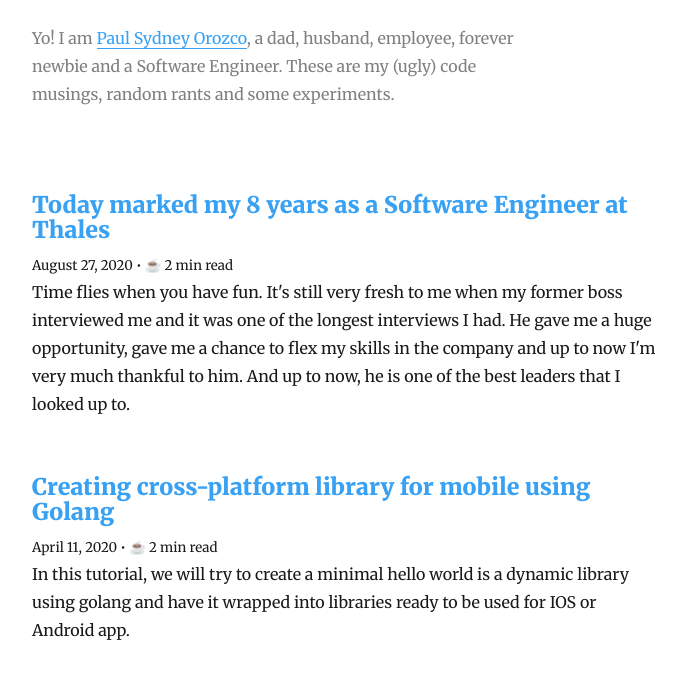
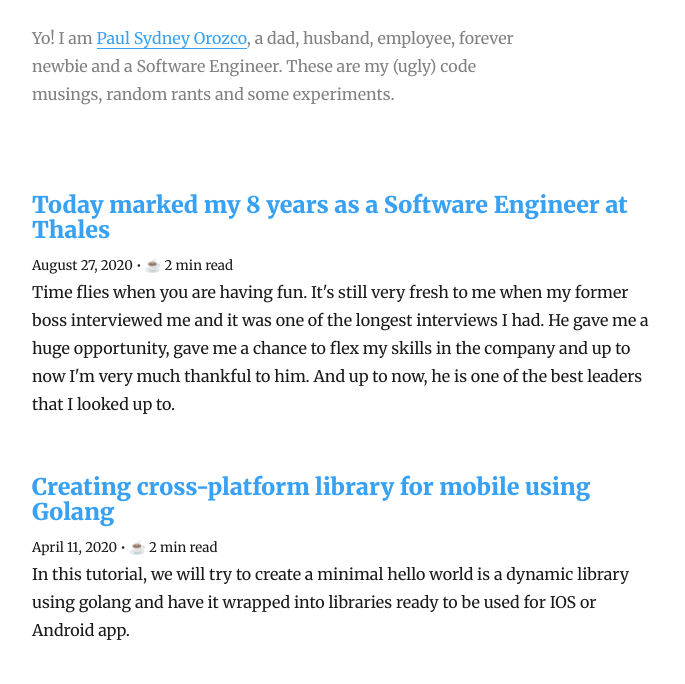
Before and after one commit to xtrycatchx/not.expert, a Gatsby site: page / in a window 1280 px wide. Shown: the part 116-800 px from the top of the page, without its empty margins (293-978 px from the left). Built offline with nearby package versions, Linux system fonts and the light colour scheme; Gatsby itself is replaced by a stand-in of ours; some packages are replaced by stand-ins of ours.

Commit message:
Update today-marked-my-8-years-as-a-software-engineer-at-thales.md

```diff
--- a/src/pages/today-marked-my-8-years-as-a-software-engineer-at-thales.md
+++ b/src/pages/today-marked-my-8-years-as-a-software-engineer-at-thales.md
@@ -1,10 +1,10 @@
 ---
 title: Today marked my 8 years as a Software Engineer at Thales
 date: '2020-08-27'
-spoiler: Time flies when you have fun. It's still very fresh to me when my former boss interviewed me and it was one of the longest interviews I had. He gave me a huge opportunity, gave me a chance to flex my skills in the company and up to now I'm very much thankful to him. And up to now, he is one of the best leaders that I looked up to.
+spoiler: Time flies when you are having fun. It's still very fresh to me when my former boss interviewed me and it was one of the longest interviews I had. He gave me a huge opportunity, gave me a chance to flex my skills in the company and up to now I'm very much thankful to him. And up to now, he is one of the best leaders that I looked up to.
 ---
 
-Today marks my 8th anniversary as a Software Engineer at Thales! Time flies when you have fun. It's still very fresh to me when my former boss interviewed me and it was one of the longest interviews I had. He gave me a huge opportunity, gave me a chance to flex my skills in the company and up to now I'm very much thankful to him. And up to now, he is one of the best leaders that I looked up to. He was the very first person in the company the placed his trust in me.
+Today marks my 8th anniversary as a Software Engineer at Thales! Time flies when you are having fun. It's still very fresh to me when my former boss interviewed me and it was one of the longest interviews I had. He gave me a huge opportunity, gave me a chance to flex my skills in the company and up to now I'm very much thankful to him. And up to now, he is one of the best leaders that I looked up to. He was the very first person in the company the placed his trust in me.
 
 I consider myself lucky that I am in a team that does mostly proof-of-concepts and/or pilot projects for internal and external customers. It is exciting in a way, that for specific projects you'll have a chance to work on the client-side (web and mobile and even low-level part of the mobile) or the server-side or both. It hones your full-stack skills ( or "full-curve" if there's such a terminology hahaha?). And this stretches to the ops part as well.
 
```
